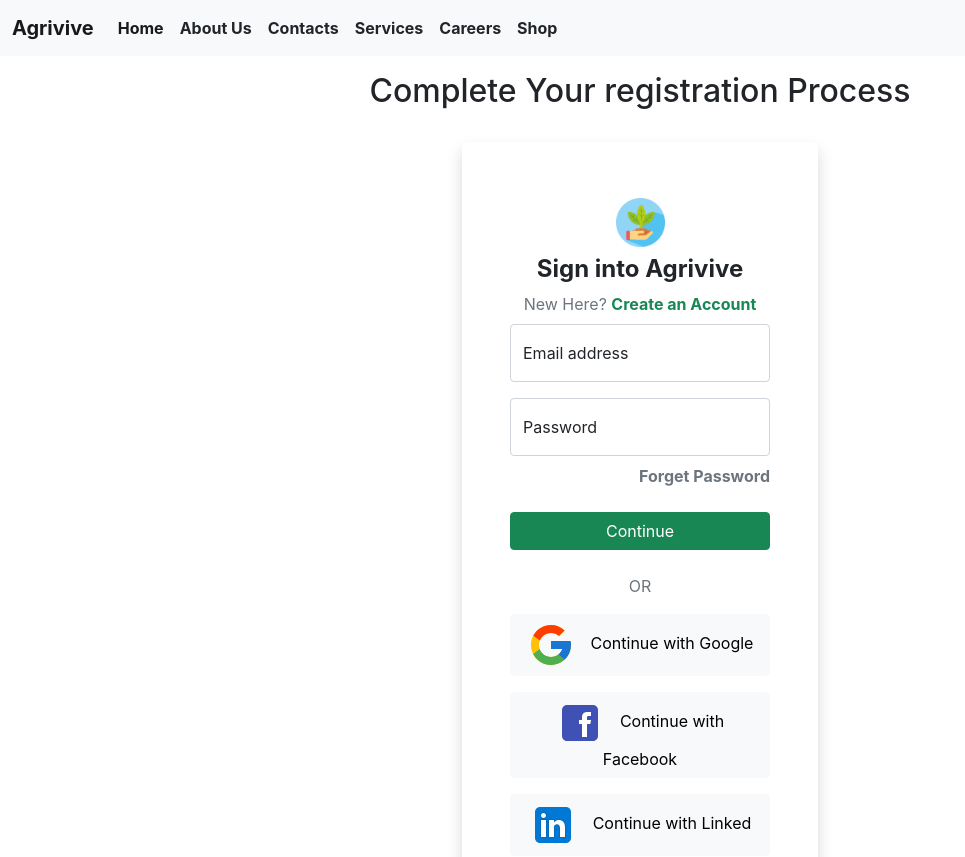
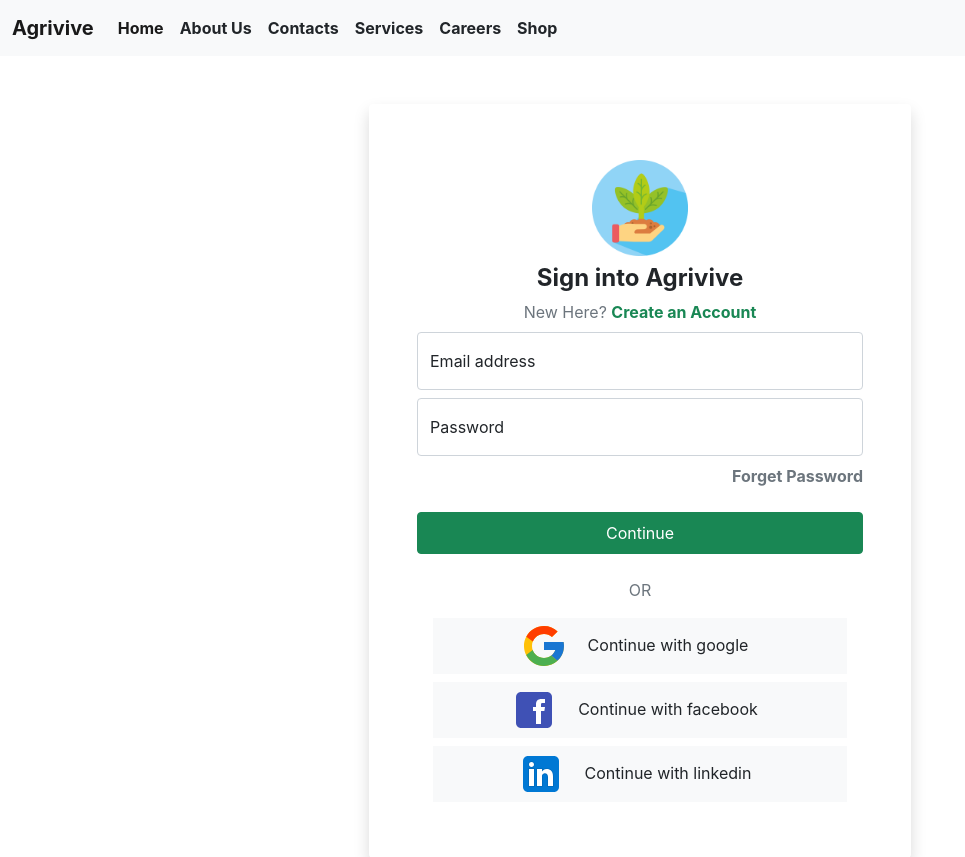
Before and after one commit to HariSirikonda/Agrivive, a React (Create React App) app: page /register in a window 1280 px wide. Shown: the top 857 px of the page, without its empty margins (0-965 px from the left). Built offline with nearby package versions, Linux system fonts and the light colour scheme.

Commit message:
Added register page

```diff
--- a/src/components/registerpage.js
+++ b/src/components/registerpage.js
@@ -1,4 +1,5 @@
 import Logo from './favicon.png';
+import { Link } from 'react-router-dom';
 import GoogleIcon from './images/google-icon.svg';
 import LinkedIcon from './images/linkedin-icon.svg';
 import FacebookIcon from './images/facebook-icon.svg';
@@ -7,44 +8,43 @@
     return (
         <>
             <section className="wrapper mb-3">
-                <div className="container">
-                    <div className='m-2 p-2'>
-                        <h2>Complete Your registration Process</h2>
-                    </div>
-                    <div className="col-sm-8 d-flex offset-sm-2 col-lg-6 offset-lg-3 col-xl-4 offset-xl-4 align-items-center justify-content-center">
+                <div className="container mt-5">
+                    <div className="align-items-center justify-content-center w-50 m-auto">
                         <form className="rounded bg-white shadow p-5 m-2">
                             <div className="logo">
-                                <img className="img-fluid p-2 w-25" src={Logo} alt="Logo"/>
+                                <img className="img-fluid p-2 w-25" src={Logo} alt="Logo" />
                             </div>
                             <h3 className="text-dark fw-bolder fs-4 mb-2">Sign into Agrivive</h3>
                             <div className="fw-normal text-muted mb-2">
                                 New Here? <a href="#" className="text-success text-decoration-none fw-bold">Create an Account</a>
                             </div>
-                            <div className="form-floating mb-3">
-                                <input type="email" className="form-control" id="Username" placeholder="name@example.com"/>
-                                    <label for="floatingInput">Email address</label>
+                            <div className="form-floating mb-2 ">
+                                <input type="email" className="form-control" id="Username" placeholder="name@example.com" />
+                                <label for="floatingInput">Email address</label>
                             </div>
-                            <div className="form-floating">
-                                <input type="password" className="form-control" id="Password" placeholder="Password"/>
-                                    <label for="floatingPassword">Password</label>
+                            <div className="form-floating ">
+                                <input type="password" className="form-control" id="Password" placeholder="Password" />
+                                <label for="floatingPassword">Password</label>
                             </div>
                             <div className="mt-2 text-end">
-                                <a href="#" className="text-secondary text-decoration-none fw-bold">Forget Password</a>
+                                <Link href="#" className="text-secondary text-decoration-none fw-bold">Forget Password</Link>
                             </div>
-                            <button id="ContinueButton" type="submit" className="submit_btn btn btn-success w-100 my-4" onclick="submitLogin()">Continue</button>
+                            <button id="ContinueButton" type="submit" className="submit_btn btn btn-success w-100 my-4 p-2">Continue</button>
                             <div className="text-center text-uppercase text-muted mb-3">or</div>
-                            <a href="https://www.google.com/" target="_blank" className="btn d-inline-block btn-light login_with w-100 mb-3">
-                                <img src={GoogleIcon} className="img-fluid me-3 h-25"/>
-                                    Continue with Google
-                            </a>
-                            <a href="https://www.facebook.com/" target="_blank" className="btn d-inline-block btn-light login_with w-100 mb-3">
-                                <img src={FacebookIcon} className="img-fluid me-3 h-25"/>
-                                    Continue with Facebook
-                            </a>
-                            <a href="https://www.linkedin.com/" target="_blank" className="btn d-inline-block btn-light login_with w-100 mb-3">
-                                <img src={LinkedIcon} className="img-fluid me-3 h-25"/>
-                                    Continue with Linked
-                            </a>
+                            <div className='m-2 d-block'>
+                                <div className='d-block bg-light m-2'>
+                                    <img className='me-2 p-1' src={GoogleIcon}></img>
+                                    <Link to={"https://www.google.com"} target='_blank' className='p-2 text-dark text-decoration-none me-2 p-2'>Continue with google</Link>
+                                </div>
+                                <div className='d-block bg-light m-2'>
+                                    <img className='me-2 p-1' src={FacebookIcon}></img>
+                                    <Link to={"https://www.facebook.com"} target='_blank' className='p-2 text-dark text-decoration-none me-2 p-2'>Continue with facebook</Link>
+                                </div>
+                                <div className='d-block bg-light m-2'>
+                                    <img className='me-2 p-1' src={LinkedIcon}></img>
+                                    <Link to={"https://www.linkedin.com"} target='_blank' className='p-2 text-dark text-decoration-none me-2 p-2'>Continue with linkedin</Link>
+                                </div>
+                            </div>
                         </form>
                     </div>
                 </div>
```
